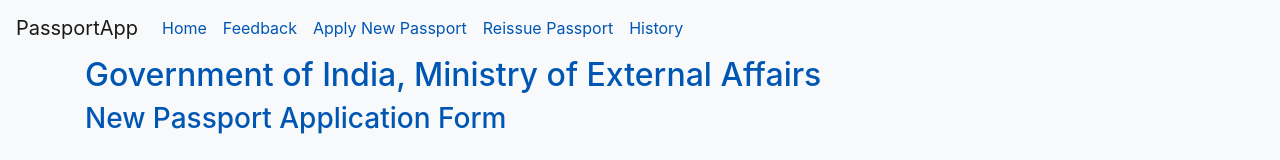
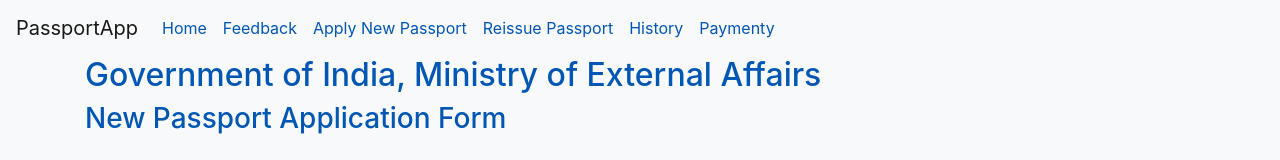
Before and after one commit to suryansh13-study/PassportApllicationTB, a plain HTML site: page applynewpassport.html in a window 1280 px wide. Shown: the top 160 px of the page. Drawn offline with nearby package versions, Linux system fonts and the light colour scheme.

Commit message:
modifed applynewpassport.html

```diff
--- a/applynewpassport.html
+++ b/applynewpassport.html
@@ -32,6 +32,9 @@
           </li>
           <li class="nav-item">
             <a class="nav-link" href="history.html">History</a>
+          </li>
+            <li class="nav-item">
+            <a class="nav-link" href="payment.html">Paymenty</a>
           </li>
         </ul>
       </div>
```
